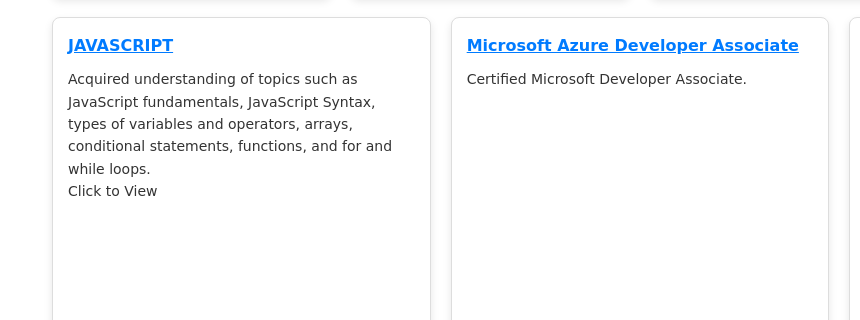
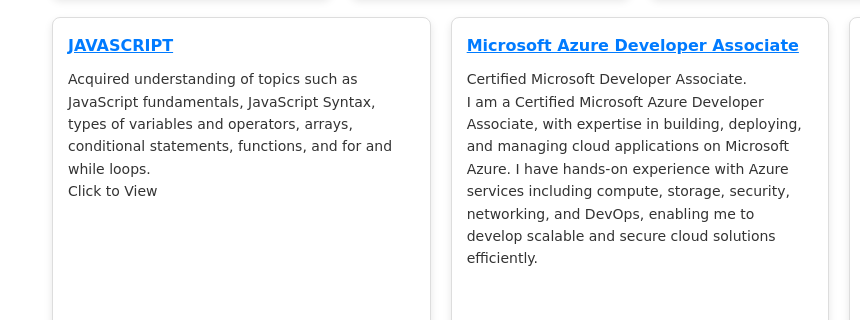
Before and after one commit to Rotimi-stack/Portfolio-Website, a plain HTML site: page Index.html in a window 1280 px wide. Shown: the part 5299-5619 px from the top of the page, 0-860 px from the left. Drawn offline with nearby package versions, Linux system fonts and the light colour scheme.

Commit message:
added certificate

```diff
--- a/Index.html
+++ b/Index.html
@@ -543,6 +543,10 @@
                     href="https://learn.microsoft.com/en-us/users/victorarowolo-1125/credentials/certification/azure-developer?source=docs">Microsoft
                     Azure Developer Associate</a>
                 <p>Certified Microsoft Developer Associate.</p>
+                <p>I am a Certified Microsoft Azure Developer Associate, with expertise in building, deploying, and
+                    managing cloud applications on Microsoft Azure. I have hands-on experience with Azure services
+                    including compute, storage, security, networking, and DevOps, enabling me to develop scalable and
+                    secure cloud solutions efficiently.</p>
             </div>
 
             <div class="project-box">
```
